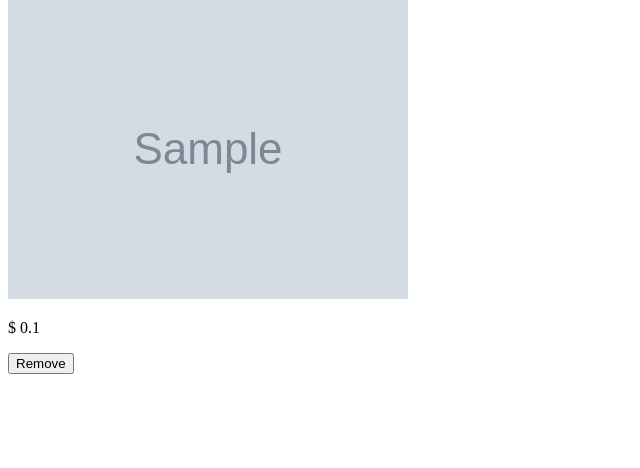
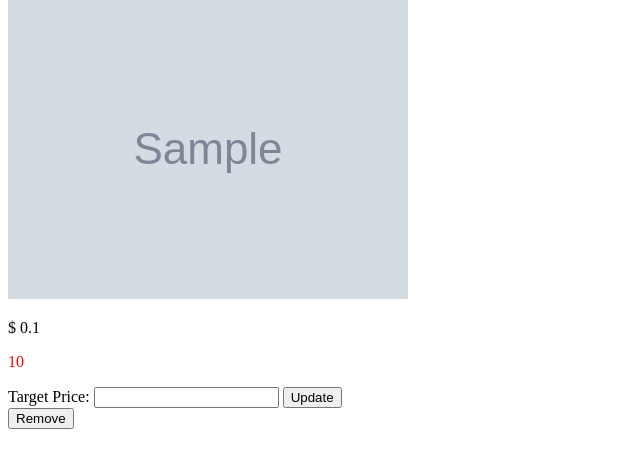
Before and after one commit to jallen105/steam-price-checker, a Django app: page /watchlists/1/ in a window 1280 px wide. Shown: the part 283-751 px from the top of the page, without its empty margins (0-640 px from the left). Run offline with Django 5.2, Linux system fonts and the light colour scheme; a user stored in the database is signed in; tables that the repository leaves empty hold one stand-in row (values such as "Sample post"); grey boxes marked "Sample" are stand-in pictures; some libraries are stand-ins or nearby versions.

Commit message:
can now see and update target price for games.

```diff
--- a/main_app/models.py
+++ b/main_app/models.py
@@ -25,6 +25,6 @@ class Watchlist(models.Model):
         return reverse("watchlist-detail", kwargs={"pk": self.id})
 
 class PriceCheck(models.Model):
-    watchlist_id = models.ForeignKey(Watchlist, on_delete=models.CASCADE)
-    game_id = models.ForeignKey(Game, on_delete=models.CASCADE)
+    watchlist = models.ForeignKey(Watchlist, on_delete=models.CASCADE)
+    game = models.ForeignKey(Game, on_delete=models.CASCADE)
     target_price = models.IntegerField(default=0)
--- a/main_app/templates/main_app/watchlist_detail.html
+++ b/main_app/templates/main_app/watchlist_detail.html
@@ -15,7 +15,7 @@
 </div>
 
 <div class='game-list'>
-    {% for game in watchlist.games.all %}
+    {% for game in games %}
         <div class='card'>
             <div class='card-content'>
                 <h1>{{ game.name }}</h1>
@@ -25,6 +25,19 @@
                 {% else %}
                     <p>Free</p>
                 {% endif %}
+                {% for price in target_price %}
+                    {% if price.game_id == game.id %}
+                        <p style="color: {% if game.price|div:100 > price.target_price %} green {% else %} red {% endif %}">{{ price.target_price }}</p>
+                    {% endif %}
+                {% endfor %}
+
+                <form action="{% url "update-target-price" watchlist.id game.id %}" method='post'>
+                    {% csrf_token %}
+                    <label for="price" >Target Price: </label>
+                    <input type="text" name='price' id='price'>
+                    <button type='submit'>Update</button>
+                </form>
+
                 <form action="{% url "remove-game" watchlist.id game.id %}">
                     {% csrf_token %}
                     <button type='submit' class='btn'>Remove</button>
--- a/main_app/urls.py
+++ b/main_app/urls.py
@@ -11,5 +11,6 @@ urlpatterns = [
     path('watchlists/<int:pk>/delete/', views.WatchlistDelete.as_view(), name='watchlist-delete'),
     path('game-list/', views.game_list, name='game-list'),
     path('game-list/<int:game_id>/add-game/', views.add_game, name='add-game'),
-    path('watchlists/<int:watchlist_id>/games/<int:game_id>/remove-game', views.remove_game, name='remove-game')
+    path('watchlists/<int:watchlist_id>/games/<int:game_id>/remove-game', views.remove_game, name='remove-game'),
+    path('watchlists/<int:watchlist_id>/games/<int:game_id>/target-price', views.update_target_price, name='update-target-price')
 ]
--- a/main_app/views.py
+++ b/main_app/views.py
@@ -61,7 +61,8 @@ class WatchlistDetail(LoginRequiredMixin, DetailView):
 
     def get_context_data(self, **kwargs):
         context = super().get_context_data(**kwargs)
-        context['games'] = PriceCheck.objects.filter(watchlist_id=self.kwargs['pk'])
+        context['games'] = Watchlist.objects.get(id=self.kwargs['pk']).games.all
+        context['target_price'] = PriceCheck.objects.filter(watchlist_id=self.kwargs['pk'])
         return context
 
 class WatchlistDelete(LoginRequiredMixin, DeleteView):
@@ -130,3 +131,12 @@ async def add_game(request, game_id):
 def remove_game(request, watchlist_id, game_id):
     Watchlist.objects.get(id=watchlist_id).games.remove(game_id)
     return redirect('watchlist-detail', pk=watchlist_id)
+
+@login_required
+def update_target_price(request, watchlist_id, game_id):
+    target_price = request.POST.get('price')
+    update_price = PriceCheck.objects.get(watchlist_id=watchlist_id, game_id=game_id)
+    update_price.target_price = target_price
+    update_price.save()
+
+    return redirect('watchlist-detail', pk=watchlist_id)
```
Also changed, not shown: main_app/migrations/0005_rename_game_id_pricecheck_game_and_more.py (added).
